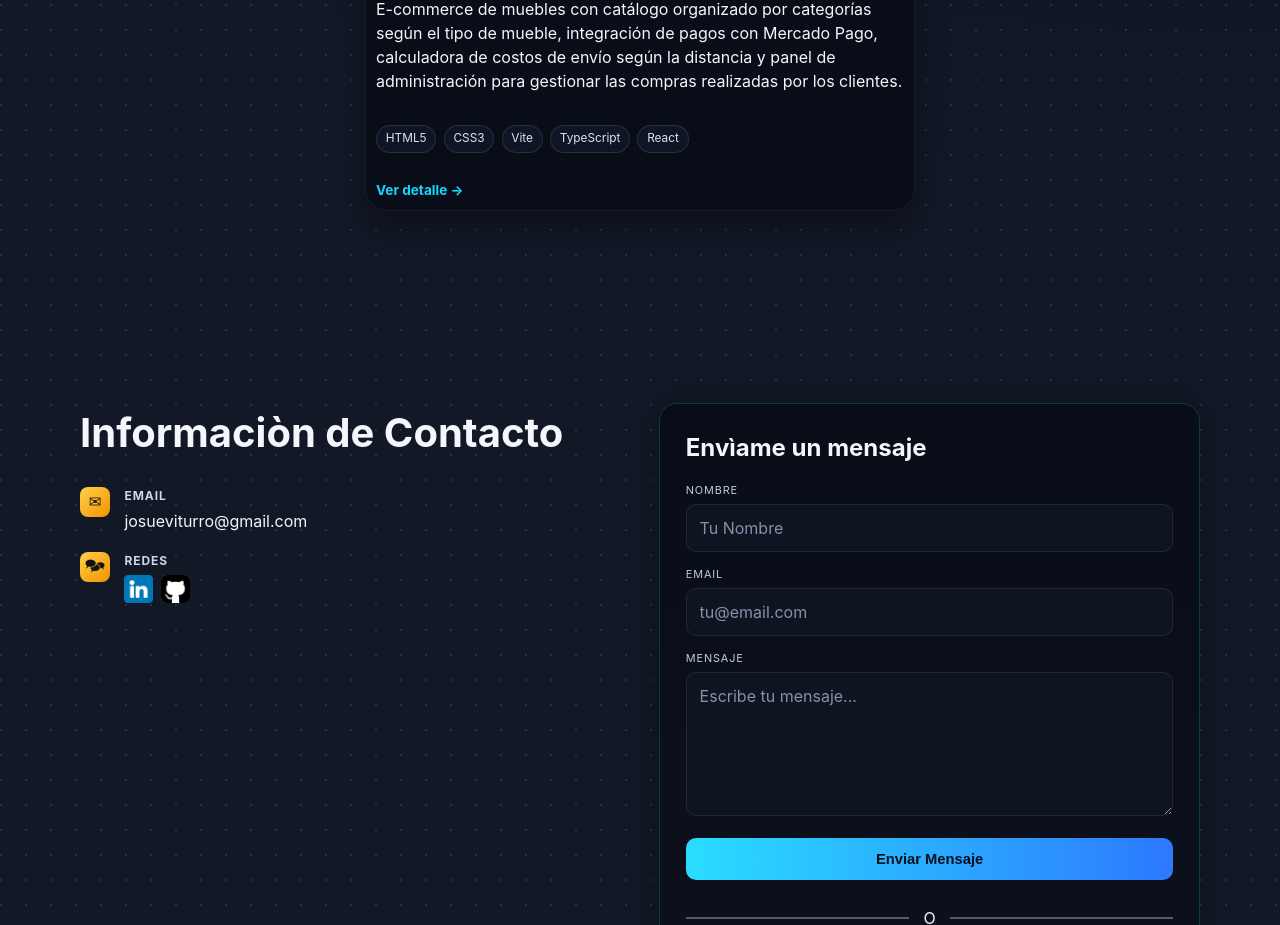
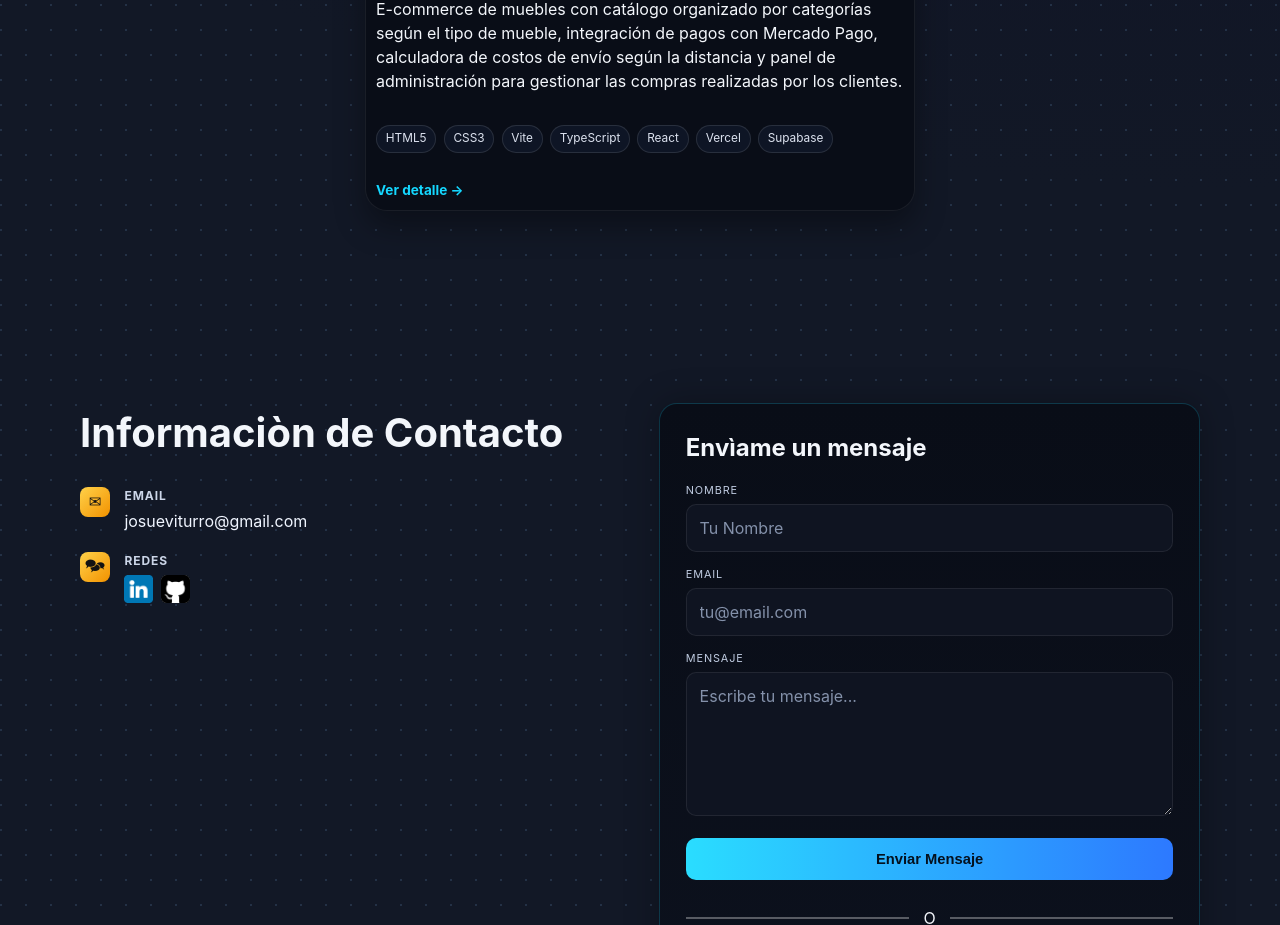
Before and after one commit to josueviturro/portfolio, a React (Vite) app: page / in a window 1280 px wide. Shown: the part 2696-3621 px from the top of the page. Built offline with nearby package versions, Linux system fonts and the light colour scheme.

Commit message:
Se añadio tag en el proyecto de biografo.

```diff
--- a/src/modules/portfolio/projects.ts
+++ b/src/modules/portfolio/projects.ts
@@ -36,7 +36,7 @@ export const projects: Project[] = [
 		title: 'Biógrafo Muebles',
 		description: 'E-commerce de muebles con catálogo organizado por categorías según el tipo de mueble, integración de pagos con Mercado Pago, calculadora de costos de envío según la distancia y panel de administración para gestionar las compras realizadas por los clientes.',
 		longDescription: 'Desarrollé un e-commerce completo para una mueblería, con catálogo organizado por categorías según el tipo de mueble, integración de Mercado Pago para pagos online, un calculador de costo de envío según la distancia del cliente, y un panel de administración donde el negocio puede ver y gestionar las compras realizadas.',
-		tags: ['HTML5', 'CSS3', 'Vite', 'TypeScript', 'React'],
+		tags: ['HTML5', 'CSS3', 'Vite', 'TypeScript', 'React', 'Vercel', 'Supabase'],
 		imagen: biografo,
 		link: 'https://mueblesbiografo.com.ar'
 	}
```
